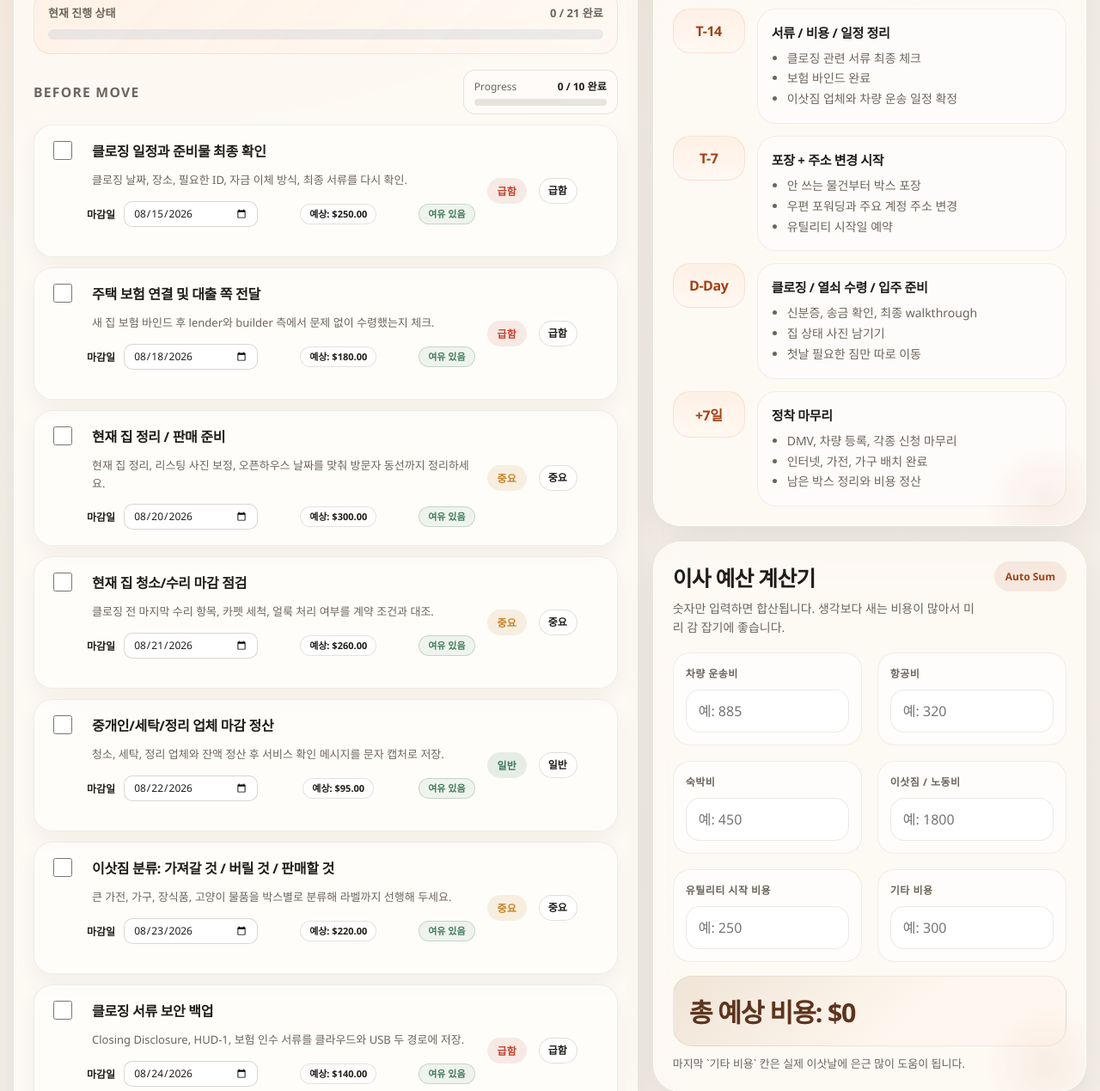
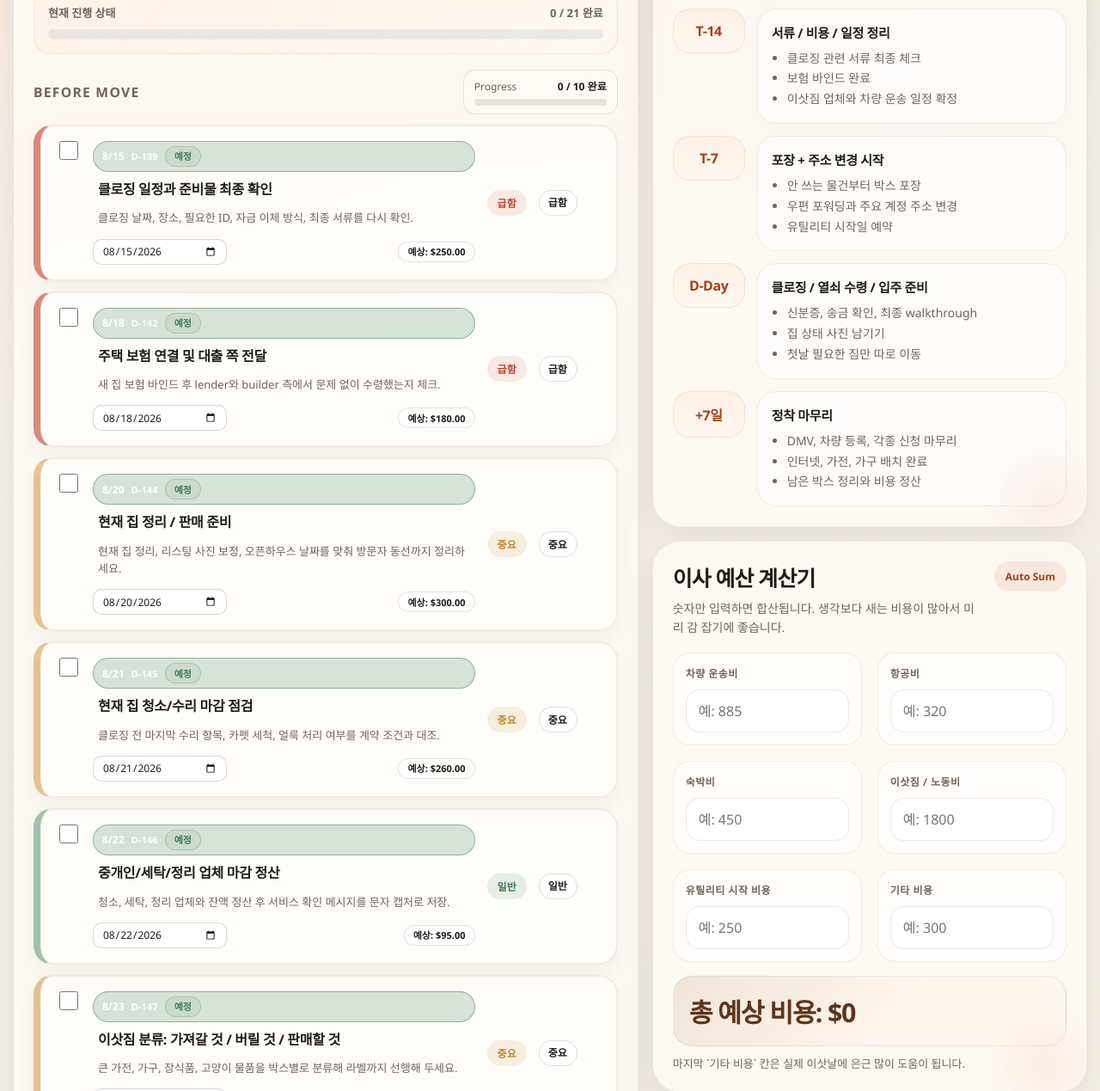
Before and after one commit to ox8884/movingtocelina, a plain HTML site: page index.html in a window 1280 px wide. Shown: the part 1547-2816 px from the top of the page at 86% size. Drawn offline with Linux system fonts and the light colour scheme.

Commit message:
feat: add card date/urgency summary

```diff
--- a/index.html
+++ b/index.html
@@ -725,6 +725,53 @@
       color: var(--muted);
     }
 
+    .task-date-summary {
+      align-self: start;
+      display: inline-flex;
+      align-items: center;
+      gap: 8px;
+      flex-wrap: wrap;
+      color: #fff;
+      min-height: 28px;
+      padding: 5px 10px;
+      border-radius: 999px;
+      border: 1px solid transparent;
+      font-weight: 800;
+      font-size: 12px;
+    }
+
+    .task-date-main {
+      color: #fff;
+      white-space: nowrap;
+    }
+
+    .task-due-dday {
+      color: rgba(255, 255, 255, 0.92);
+      font-size: 11px;
+      white-space: nowrap;
+      letter-spacing: 0.01em;
+    }
+
+    .task-date-summary.overdue {
+      background: rgba(194, 65, 45, 0.2);
+      border-color: rgba(194, 65, 45, 0.46);
+    }
+
+    .task-date-summary.due-today {
+      background: rgba(199, 130, 36, 0.21);
+      border-color: rgba(199, 130, 36, 0.52);
+    }
+
+    .task-date-summary.upcoming {
+      background: rgba(94, 123, 168, 0.2);
+      border-color: rgba(94, 123, 168, 0.42);
+    }
+
+    .task-date-summary.buffer {
+      background: rgba(61, 122, 88, 0.2);
+      border-color: rgba(61, 122, 88, 0.46);
+    }
+
     .task-status {
       margin-left: auto;
       align-self: center;
@@ -742,6 +789,11 @@
       color: var(--text);
     }
 
+    .task-date-summary .task-status {
+      margin-left: 0;
+      white-space: nowrap;
+    }
+
     .task-status.overdue {
       border-color: rgba(194, 65, 45, 0.32);
       background: rgba(194, 65, 45, 0.1);
@@ -754,7 +806,8 @@
       color: var(--warn);
     }
 
-    .task-status.soon {
+    .task-status.soon,
+    .task-status.upcoming {
       border-color: rgba(94, 123, 168, 0.26);
       background: rgba(94, 123, 168, 0.09);
       color: #3f5d88;
@@ -783,10 +836,37 @@
       white-space: nowrap;
     }
 
+    .task[data-priority="high"] {
+      border-left: 8px solid rgba(194, 65, 45, 0.62);
+      box-shadow:
+        0 10px 24px rgba(57, 42, 19, 0.05),
+        inset 0 0 0 1px rgba(194, 65, 45, 0.11);
+    }
+
+    .task[data-priority="mid"] {
+      border-left: 8px solid rgba(199, 130, 36, 0.48);
+      box-shadow:
+        0 10px 24px rgba(57, 42, 19, 0.05),
+        inset 0 0 0 1px rgba(199, 130, 36, 0.11);
+    }
+
+    .task[data-priority="low"] {
+      border-left: 8px solid rgba(61, 122, 88, 0.47);
+      box-shadow:
+        0 10px 24px rgba(57, 42, 19, 0.05),
+        inset 0 0 0 1px rgba(61, 122, 88, 0.11);
+    }
+
     .task-due-label {
-      font-weight: 800;
-      color: var(--text);
+      position: absolute;
+      width: 1px;
+      height: 1px;
+      margin: -1px;
+      padding: 0;
+      overflow: hidden;
+      clip: rect(0, 0, 0, 0);
       white-space: nowrap;
+      border: 0;
     }
 
     .task-due {
@@ -1493,6 +1573,26 @@
 
     body[data-theme="dark"] .task-link:hover {
       background: rgba(255, 255, 255, 0.14);
+    }
+
+    body[data-theme="dark"] .task-date-summary.overdue {
+      background: rgba(194, 65, 45, 0.26);
+      border-color: rgba(255, 184, 162, 0.36);
+    }
+
+    body[data-theme="dark"] .task-date-summary.due-today {
+      background: rgba(199, 130, 36, 0.28);
+      border-color: rgba(248, 187, 73, 0.4);
+    }
+
+    body[data-theme="dark"] .task-date-summary.upcoming {
+      background: rgba(94, 123, 168, 0.3);
+      border-color: rgba(167, 197, 255, 0.44);
+    }
+
+    body[data-theme="dark"] .task-date-summary.buffer {
+      background: rgba(61, 122, 88, 0.28);
+      border-color: rgba(129, 207, 158, 0.4);
     }
 
     @keyframes rise {
@@ -2396,11 +2496,11 @@
         className: 'due-today'
       },
       upcoming: {
-        text: '예정됨',
-        className: 'soon'
+        text: '임박',
+        className: 'upcoming'
       },
       buffer: {
-        text: '여유 있음',
+        text: '예정',
         className: 'buffer'
       }
     };
@@ -2547,26 +2647,81 @@
       return normalizeDateValue(value);
     }
 
-    function getTaskDueStatus(dueDate) {
+    function getTaskDueDiff(dueDate) {
       if (!dueDate) {
-        return TASK_STATUS_CONFIG.buffer;
+        return null;
       }
 
       const [year, month, day] = dueDate.split('-').map(Number);
       if (!year || !month || !day) {
-        return TASK_STATUS_CONFIG.buffer;
+        return null;
       }
 
       const target = new Date(year, month - 1, day);
       const now = new Date();
       const todayKey = new Date(now.getFullYear(), now.getMonth(), now.getDate());
       const dueKey = new Date(target.getFullYear(), target.getMonth(), target.getDate());
-      const diffDays = Math.round((dueKey - todayKey) / 86400000);
+      return Math.round((dueKey - todayKey) / 86400000);
+    }
+
+    function getTaskDueStatus(dueDate) {
+      const diffDays = getTaskDueDiff(dueDate);
+      if (diffDays === null) {
+        return TASK_STATUS_CONFIG.buffer;
+      }
 
       if (diffDays < 0) return TASK_STATUS_CONFIG.overdue;
       if (diffDays === 0) return TASK_STATUS_CONFIG.dueToday;
       if (diffDays <= TASK_SOON_DAYS) return TASK_STATUS_CONFIG.upcoming;
       return TASK_STATUS_CONFIG.buffer;
+    }
+
+    function formatDueDateLabel(dueDate) {
+      if (!dueDate) return '';
+
+      const parsed = parseDateKey(dueDate);
+      if (!parsed) return '';
+
+      return new Intl.DateTimeFormat('en-US', {
+        month: 'numeric',
+        day: 'numeric'
+      }).format(parsed);
+    }
+
+    function formatDueDDay(diffDays) {
+      if (diffDays === null) return '날짜 미정';
+      if (diffDays < 0) return `D+${Math.abs(diffDays)}`;
+      if (diffDays === 0) return 'D-day';
+      return `D-${diffDays}`;
+    }
+
+    function updateTaskDueSummary(task) {
+      const dueDate = getTaskDueDateString(task);
+      const status = getTaskDueStatus(dueDate);
+      const diffDays = getTaskDueDiff(dueDate);
+      const dateLabel = dueDate ? formatDueDateLabel(dueDate) : '';
+      const dDayLabel = formatDueDDay(diffDays);
+
+      const titleWrap = task.querySelector(':scope > div');
+      if (!titleWrap) return;
+
+      const titleText = titleWrap.querySelector('.task-title');
+      if (!titleText) return;
+
+      let dueSummary = titleWrap.querySelector('.task-date-summary');
+      if (!dueSummary) {
+        dueSummary = document.createElement('div');
+        dueSummary.className = 'task-date-summary';
+        titleWrap.insertBefore(dueSummary, titleText);
+      }
+
+      dueSummary.classList.remove('overdue', 'due-today', 'upcoming', 'buffer');
+      dueSummary.classList.add(status.className);
+      dueSummary.innerHTML = `
+        <span class="task-date-main">${dateLabel || '날짜 미정'}</span>
+        <span class="task-due-dday">${dDayLabel}</span>
+        <span class="task-status ${status.className}" aria-label="마감 상태">${status.text}</span>
+      `;
     }
 
     function updateTaskStatusBadge(task) {
@@ -2574,6 +2729,12 @@
       const status = getTaskDueStatus(dueDate);
       const taskMeta = task.querySelector('.task-meta');
       if (!taskMeta) return;
+
+      if (task.querySelector('.task-date-summary')) {
+        const existingMetaBadge = taskMeta.querySelector('.task-status');
+        if (existingMetaBadge) existingMetaBadge.remove();
+        return;
+      }
 
       let badge = taskMeta.querySelector('.task-status');
       if (!badge) {
@@ -3121,13 +3282,15 @@
     function setTaskPriority(task, priority) {
       const tag = task.querySelector('.tag');
       const prioritySelect = task.querySelector('.task-priority');
-      const tagMeta = priorityMeta[priority] ? priorityMeta[priority] : priorityMeta.mid;
+      const safePriority = priorityMeta[priority] ? priority : 'mid';
+      const tagMeta = priorityMeta[safePriority];
       if (!tag) return;
+      task.dataset.priority = safePriority;
       tag.className = `tag ${tagMeta.className}`;
       tag.textContent = tagMeta.text;
 
       if (prioritySelect && prioritySelect.options?.length) {
-        prioritySelect.value = priority;
+        prioritySelect.value = safePriority;
       }
     }
 
@@ -3188,6 +3351,7 @@
         prioritySelect.value = currentPriority;
         task.appendChild(prioritySelect);
       }
+      setTaskPriority(task, currentPriority);
 
       const section = normalizeTaskSection(task.dataset.section);
       task.dataset.section = section;
@@ -3205,6 +3369,7 @@
       task.dataset.url = rawUrl;
       updateTaskVisitLink(task);
       updateTaskStatusBadge(task);
+      updateTaskDueSummary(task);
     }
 
     function formatCountLabel(value) {
@@ -3338,6 +3503,7 @@
       taskEl.className = 'task';
       taskEl.dataset.taskId = id || generateTaskId();
       taskEl.dataset.section = normalizeTaskSection(section);
+      taskEl.dataset.priority = safePriority;
       taskEl.dataset.dueDate = safeDueDate;
       taskEl.dataset.estimatedCost = safeEstimatedCost;
       taskEl.dataset.visitUrl = safeVisitUrl;
@@ -3435,6 +3601,7 @@
         const checkbox = task.querySelector('[data-task]');
         task.classList.toggle('done', Boolean(checkbox?.checked));
         updateTaskStatusBadge(task);
+        updateTaskDueSummary(task);
       });
 
       const pendingTasks = tasks
@@ -3533,6 +3700,7 @@
       updateTaskVisitLink(task);
       updateTaskStatusBadge(task);
       updateTaskCostBadge(task);
+      updateTaskDueSummary(task);
 
       const dueInput = task.querySelector('.task-due');
       if (dueInput) {
@@ -3654,6 +3822,7 @@
         const section = normalizeTaskSection(task.dataset.section);
         task.dataset.dueDate = normalizeDateValue(event.target.value);
         updateTaskStatusBadge(task);
+        updateTaskDueSummary(task);
         appendTaskToSection(task, section);
         sortTasksInSection(section);
         persistTaskState();
```
